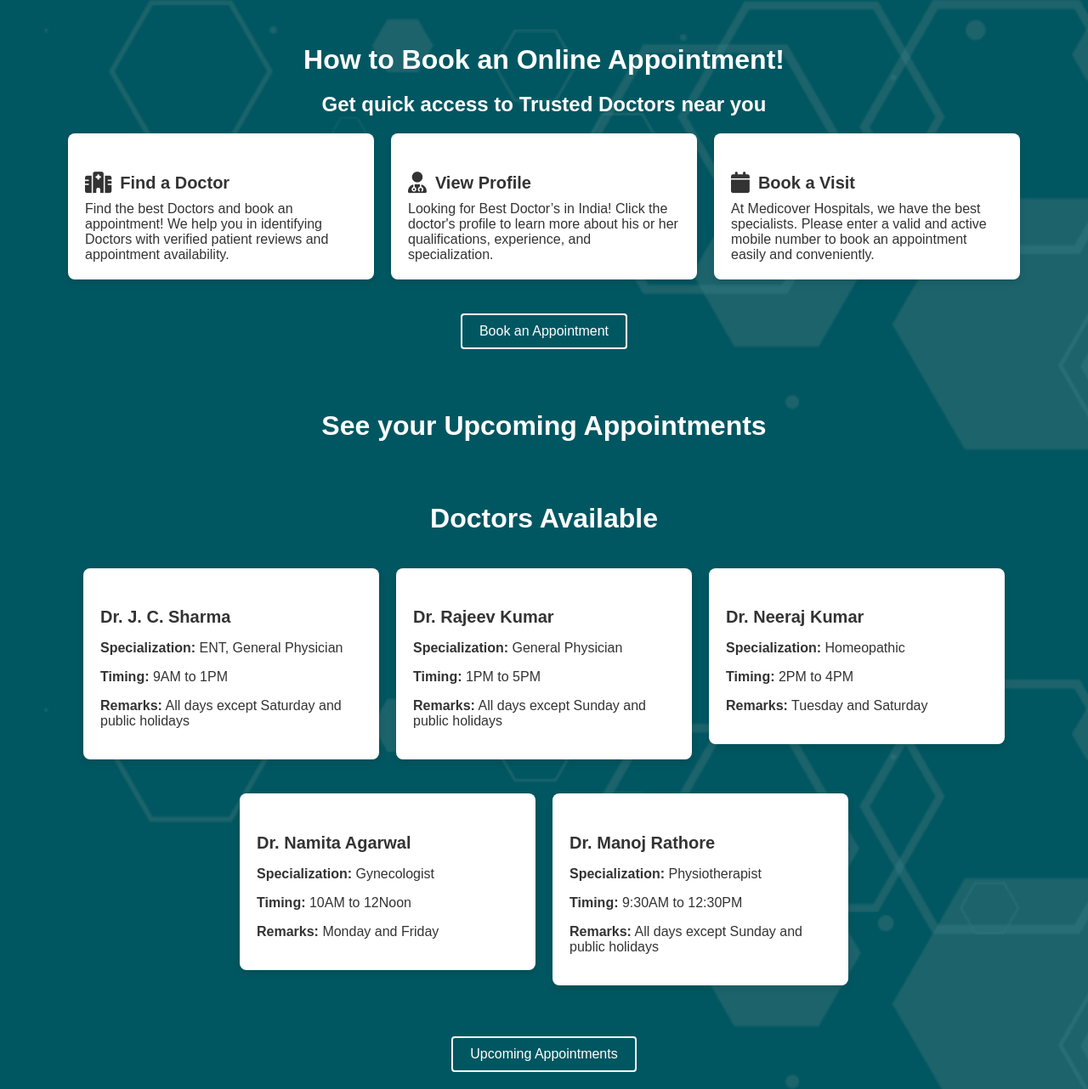
After one commit to SlayZ121/Medico, a Flask app: template medico/templates/appointment0.html in a window 1280 px wide. The commit adds this page. Shown: the whole page at 85% size. Run offline with Flask 2, Linux system fonts and the light colour scheme; the template is opened without the code that fills it, so the values that code supplies are empty.

Commit message:
appointment0

```diff
--- /dev/null
+++ b/medico/static/css/appointment0.css
@@ -0,0 +1,123 @@
+/* General Styles */
+body {
+    background: url('assets/images/footer-bg.png') no-repeat center center fixed;
+    background-size: cover;
+    background-color: #005761;
+    font-family: Arial, sans-serif;
+    color: #ffffff;
+    margin: 0;
+    padding: 0;
+}
+
+/* Container */
+.container {
+    max-width: 1200px;
+    margin: 0 auto;
+    padding: 20px;
+}
+
+/* Headings */
+.heading,
+h4 {
+    text-align: center;
+    margin-bottom: 20px;
+}
+
+h3.heading {
+    font-size: 2rem;
+    font-weight: bold;
+}
+
+h4 {
+    font-size: 1.5rem;
+}
+
+/* Cards */
+.card {
+    background-color: #ffffff;
+    color: #333333;
+    border-radius: 8px;
+    box-shadow: 0 4px 8px rgba(0, 0, 0, 0.1);
+    overflow: hidden;
+    transition: transform 0.3s;
+}
+
+.card:hover {
+    transform: translateY(-10px);
+}
+
+.card-body {
+    padding: 20px;
+}
+
+.card-body h4 {
+    font-size: 1.25rem;
+    margin-bottom: 10px;
+    display: flex;
+    align-items: center;
+}
+
+.card-body h4 i {
+    margin-right: 10px;
+}
+
+.card-body .info p {
+    font-size: 1rem;
+    margin: 0;
+}
+
+/* Button */
+.btn-readmore {
+    display: inline-block;
+    padding: 10px 20px;
+    font-size: 1rem;
+    color: #ffffff;
+    background-color: #005761;
+    border: 2px solid #ffffff;
+    border-radius: 4px;
+    text-decoration: none;
+    transition: background-color 0.3s, border 0.3s;
+}
+
+.btn-readmore:hover {
+    background-color: #ffffff;
+    color: #005761;
+    border: 2px solid #005761;
+}
+
+/* Grid Layout */
+.row {
+    display: flex;
+    flex-wrap: wrap;
+    gap: 20px;
+    justify-content: center;
+    /* Centers the cards */
+}
+
+.col {
+    flex: 1;
+    min-width: 250px;
+    max-width: 30%;
+}
+
+@media (max-width: 768px) {
+    .col {
+        max-width: 45%;
+    }
+}
+
+@media (max-width: 576px) {
+    .col {
+        max-width: 100%;
+    }
+}
+
+/* Centering the button */
+.text-center {
+    text-align: center;
+    margin-top: 20px;
+}
+
+.mt-4 {
+    margin-top: 40px;
+}
--- /dev/null
+++ b/medico/templates/appointment0.html
@@ -0,0 +1,142 @@
+<!DOCTYPE html>
+<html lang="en">
+
+<head>
+    <meta charset="UTF-8">
+    <meta name="viewport" content="width=device-width, initial-scale=1.0">
+    <title>Doctor Appointment Form</title>
+    <link rel="shortcut icon" href="assets/images/medico.png" type="image/svg+xml">
+    <link rel="stylesheet" href="https://cdnjs.cloudflare.com/ajax/libs/font-awesome/6.0.0-beta3/css/all.min.css">
+    <link rel="stylesheet" href="assets/css/appointment0.css">
+
+
+
+</head>
+
+<body
+    style="background: url('assets/images/footer-bg.png') no-repeat center center fixed; background-size: cover; background-color: #005761;">
+
+    <div class="container">
+        <h3 class="heading">How to Book an Online Appointment!</h3>
+        <h4 class="text-center">Get quick access to Trusted Doctors near you</h4>
+        <div class="row row-cols-md-3 row-cols-2 mt-2 mt-md-3 mt-lg-4 g-3 g-lg-4 justify-content-center doc_proce">
+            <div class="col">
+                <div class="card on_bx">
+                    <div class="card-body">
+                        <h4><i class="fa fa-hospital fa-lg"></i> Find a Doctor</h4>
+                        <div class="info">
+                            <p>Find the best Doctors and book an appointment! We help you in identifying Doctors
+                                with verified patient reviews and appointment availability.</p>
+                        </div>
+                    </div>
+                </div>
+            </div>
+            <div class="col">
+                <div class="card on_bx">
+                    <div class="card-body">
+                        <h4><i class="fa fa-user-md fa-lg"></i> View Profile</h4>
+                        <div class="info">
+                            <p>Looking for Best Doctor’s in India! Click the doctor's profile to learn more
+                                about his or her qualifications, experience, and specialization.</p>
+                        </div>
+                    </div>
+                </div>
+            </div>
+            <div class="col">
+                <div class="card on_bx">
+                    <div class="card-body">
+                        <h4><i class="fa fa-calendar fa-lg"></i> Book a Visit</h4>
+                        <div class="info">
+                            <p>At Medicover Hospitals, we have the best specialists. Please enter a valid and
+                                active mobile number to book an appointment easily and conveniently.</p>
+                        </div>
+                    </div>
+                </div>
+            </div>
+        </div>
+        <div class="text-center mt-4"><a href="https://www.medicoverhospitals.in/book-an-appointment"
+                class="btn-readmore">Book an Appointment</a></div>
+    </div>
+    <div class="container">
+        <h3 class="heading">See your Upcoming Appointments</h3>
+        <div class="container">
+            <h3 class="heading">Doctors Available</h3>
+
+            <div class="row row-cols-1 mt-4 mt-md-5 mt-lg-5 g-3 g-lg-4 justify-content-center doc_proce">
+                <!-- Doctor 1 -->
+                <div class="col">
+                    <div class="card on_bx">
+                        <div class="card-body">
+                            <h4>Dr. J. C. Sharma</h4>
+                            <p><strong>Specialization:</strong> ENT, General Physician</p>
+                            <p><strong>Timing:</strong> 9AM to 1PM</p>
+                            <p><strong>Remarks:</strong> All days except Saturday and public holidays</p>
+                        </div>
+                    </div>
+                </div>
+
+                <!-- Doctor 2 -->
+                <div class="col">
+                    <div class="card on_bx">
+                        <div class="card-body">
+                            <h4>Dr. Rajeev Kumar</h4>
+                            <p><strong>Specialization:</strong> General Physician</p>
+                            <p><strong>Timing:</strong> 1PM to 5PM</p>
+                            <p><strong>Remarks:</strong> All days except Sunday and public holidays</p>
+                        </div>
+                    </div>
+                </div>
+
+                <!-- Doctor 3 -->
+                <div class="col">
+                    <div class="card on_bx">
+                        <div class="card-body">
+                            <h4>Dr. Neeraj Kumar</h4>
+                            <p><strong>Specialization:</strong> Homeopathic</p>
+                            <p><strong>Timing:</strong> 2PM to 4PM</p>
+                            <p><strong>Remarks:</strong> Tuesday and Saturday</p>
+                        </div>
+                    </div>
+                </div>
+            </div>
+
+            <div class="row row-cols-1 mt-4 mt-md-5 mt-lg-5 g-3 g-lg-4 justify-content-center doc_proce">
+                <!-- Doctor 4 -->
+                <div class="col">
+                    <div class="card on_bx">
+                        <div class="card-body">
+                            <h4>Dr. Namita Agarwal</h4>
+                            <p><strong>Specialization:</strong> Gynecologist</p>
+                            <p><strong>Timing:</strong> 10AM to 12Noon</p>
+                            <p><strong>Remarks:</strong> Monday and Friday</p>
+                        </div>
+                    </div>
+                </div>
+
+                <!-- Doctor 5 -->
+                <div class="col">
+                    <div class="card on_bx">
+                        <div class="card-body">
+                            <h4>Dr. Manoj Rathore</h4>
+                            <p><strong>Specialization:</strong> Physiotherapist</p>
+                            <p><strong>Timing:</strong> 9:30AM to 12:30PM</p>
+                            <p><strong>Remarks:</strong> All days except Sunday and public holidays</p>
+                        </div>
+                    </div>
+                </div>
+            </div>
+        </div>
+
+
+
+        <div class="text-center mt-4"><a href="https://www.medicoverhospitals.in/book-an-appointment"
+                class="btn-readmore">Upcoming Appointments</a></div>
+    </div>
+
+
+
+
+</body>
+
+
+</html>
```
Also changed, not shown: medico/static/css/appointment1.css (+64 -37 lines), medico/templates/appointment1.html (+10 -4 lines).
